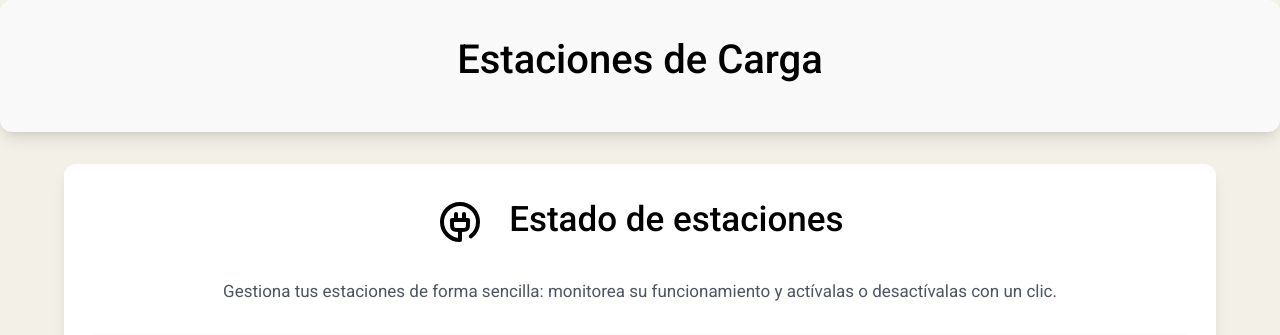
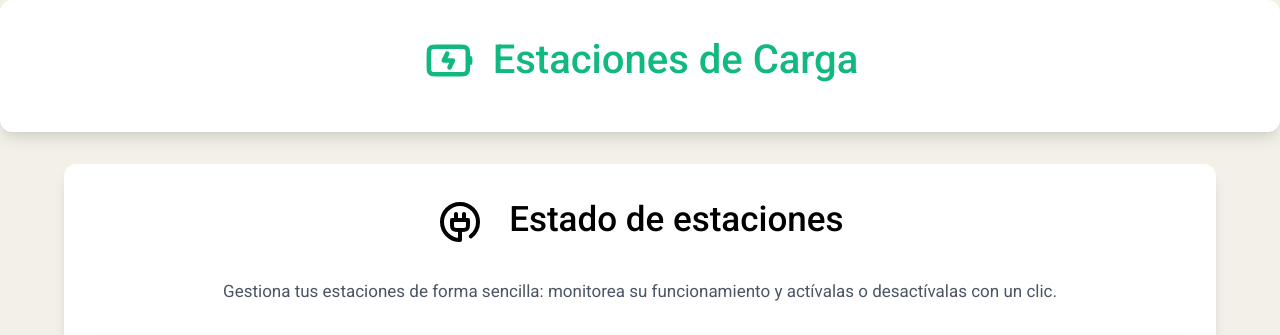
Before and after one commit to Marco-uwu/Django-Estaciones, a Django app: page /estatus/ in a window 1280 px wide. Shown: the top 335 px of the page. Run offline with Django 4.2, Linux system fonts and the light colour scheme; data that the repository does not hold is empty.

Commit message:
Correccion de encabezado estatus y vista

```diff
--- a/estaciones_carga/estatus/templates/index_estatus.html
+++ b/estaciones_carga/estatus/templates/index_estatus.html
@@ -11,10 +11,13 @@
         <link rel="icon" href="icons/circle-water-plug-svgrepo-com.svg" type="image/svg+xml">
   </head>
   <body>
-        <section style="background-color: #f9f9f9;">
-                <div>
-                        <h1 style="font-size:40px; text-align:center;">Estaciones de Carga</h1>
-                </div>
+	          <section style="background-color: #FFFF;">
+          <div>
+                <h1 class="centered-title">
+                  <img src="{% static 'icons/battery-bolt-svgrepo-com.svg' %}" width="55" height="55" style="margin-right: 16px;">
+                  Estaciones de Carga
+                </h1>
+          </div>
         </section>
     <div style="width: 90%; margin: 0 auto;">
 
--- a/estaciones_carga/estatus/views.py
+++ b/estaciones_carga/estatus/views.py
@@ -7,6 +7,7 @@ from django.contrib import messages
 def estatus(request):
     template = loader.get_template('index_estatus.html')
     estaciones = Estaciones.objects.all().values()
+    resultado = ""
     if request.method == "POST":
         try:
             resultado = "Ok"
@@ -16,5 +17,6 @@ def estatus(request):
             messages.error(request, resultado)
     context = {
         'estaciones' : estaciones,
+        'resultado' : resultado,
     }
     return HttpResponse(template.render(context, request))
```
Also changed, not shown: 1 other file.
